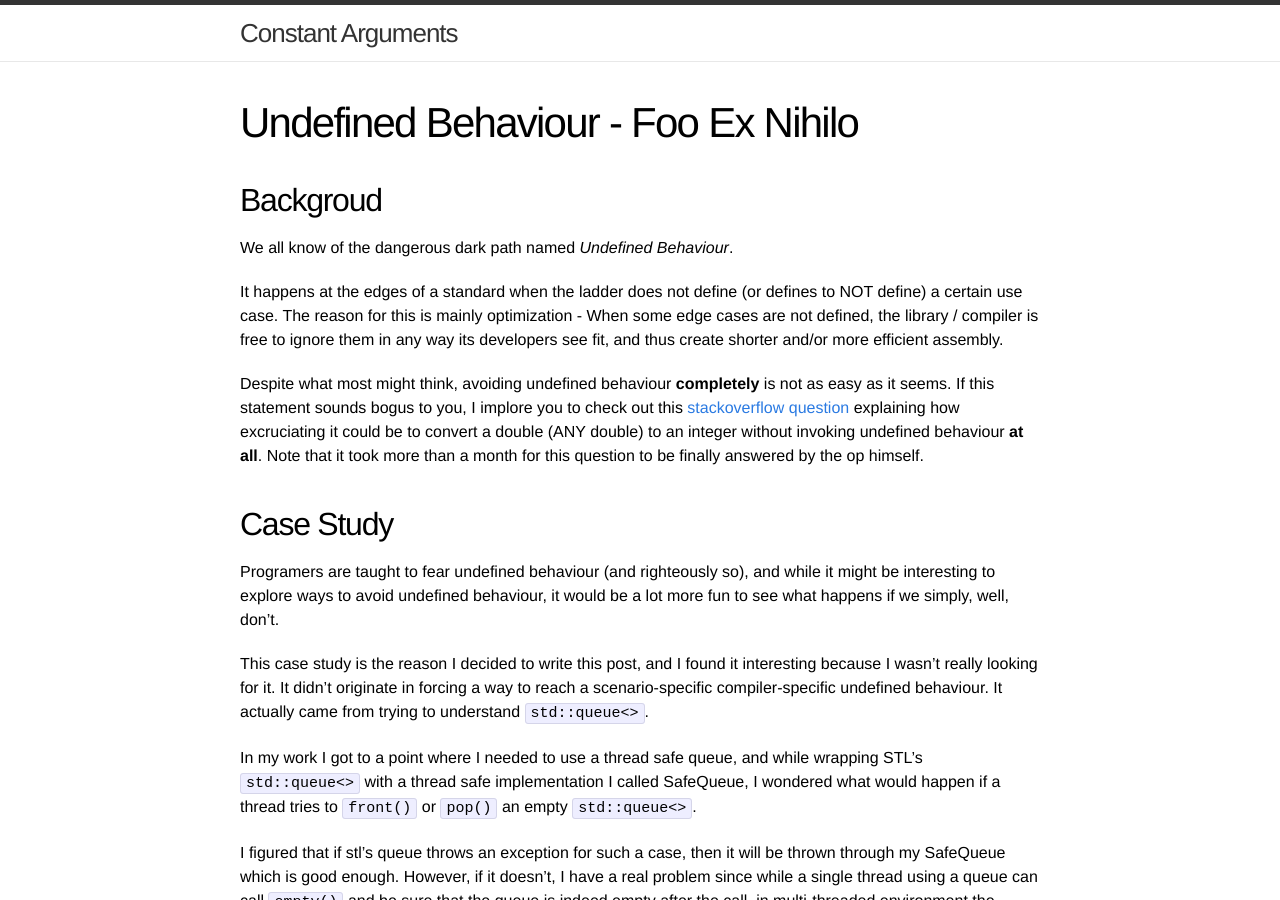
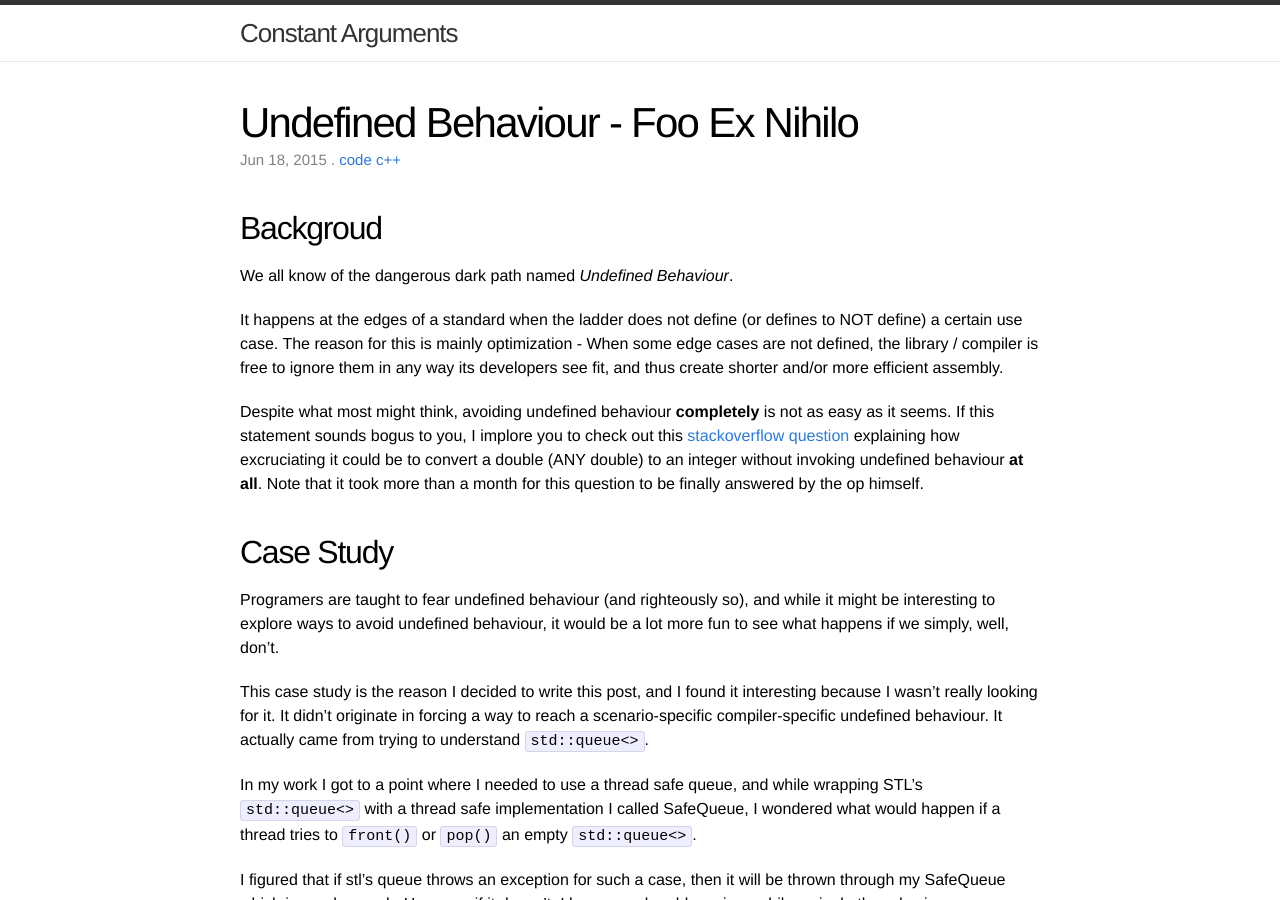
Before and after one commit to arnonzilca/arnonzilca.github.io, a Jekyll site: the page built from _posts/2015-06-18-undefined-behaviour.md, in a window 1280 px wide and 900 px high. Built offline with Jekyll 4.4.1, drawn with Linux system fonts in a browser that asks for light colours; comment, search, counter and statistics services are not loaded.

Commit message:
setup posts tags & meta data

```diff
--- a/_layouts/post.html
+++ b/_layouts/post.html
@@ -5,6 +5,7 @@
 
   <header class="post-header">
     <h1>{{ page.title }}</h1>
+    <p class="meta">{{ page.date | date: "%b %-d, %Y" }}{% if page.author %} . {{ page.author }}{% endif %}{% if page.meta %} . {{ page.meta }}{% endif %}{% if page.tags %} . {% for tag in page.tags %}<a href="{{ "/tags/#" | prepend: site.baseurl }}{{ tag }}">{{ tag }}</a> {% endfor %}{% endif %}</p>
   </header>
 
   <article class="post-content">
```
